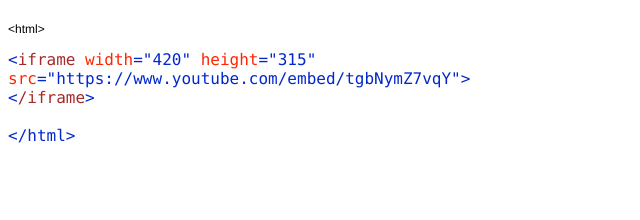
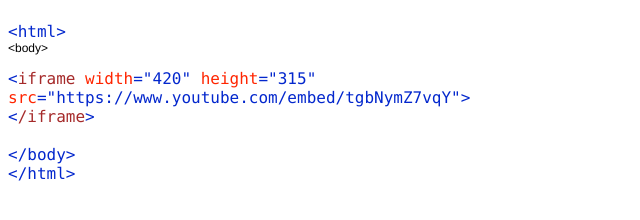
Before and after one commit to Marchahr/marchahr.github.io, a plain HTML site: page index.html in a window 1280 px wide. Shown: the whole page, without its empty margins (0-640 px from the left). Drawn offline with Linux system fonts and the light colour scheme.

Commit message:
Update index.html

```diff
--- a/index.html
+++ b/index.html
@@ -8,11 +8,12 @@
   <meta name="CocoaVersion" content="1348.17">
   <style type="text/css">
     p.p1 {margin: 0.0px 0.0px 0.0px 0.0px; font: 12.0px Helvetica; color: #000000; -webkit-text-stroke: #000000; min-height: 14.0px}
-    p.p2 {margin: 0.0px 0.0px 0.0px 0.0px; font: 12.0px Helvetica; color: #000000; -webkit-text-stroke: #000000}
-    p.p3 {margin: 0.0px 0.0px 0.0px 0.0px; font: 16.0px Consolas; color: #ff2500; -webkit-text-stroke: #ff2500}
-    p.p4 {margin: 0.0px 0.0px 0.0px 0.0px; font: 16.0px Consolas; color: #0327cd; -webkit-text-stroke: #0327cd}
-    p.p5 {margin: 0.0px 0.0px 0.0px 0.0px; font: 16.0px Consolas; color: #a52a2a; -webkit-text-stroke: #a52a2a}
-    p.p6 {margin: 0.0px 0.0px 0.0px 0.0px; font: 16.0px Consolas; color: #0327cd; -webkit-text-stroke: #0327cd; min-height: 19.0px}
+    p.p2 {margin: 0.0px 0.0px 0.0px 0.0px; font: 16.0px Consolas; color: #0327cd}
+    p.p3 {margin: 0.0px 0.0px 0.0px 0.0px; font: 12.0px Helvetica; color: #000000; -webkit-text-stroke: #000000}
+    p.p4 {margin: 0.0px 0.0px 0.0px 0.0px; font: 16.0px Consolas; color: #ff2500; -webkit-text-stroke: #ff2500}
+    p.p5 {margin: 0.0px 0.0px 0.0px 0.0px; font: 16.0px Consolas; color: #0327cd; -webkit-text-stroke: #0327cd}
+    p.p6 {margin: 0.0px 0.0px 0.0px 0.0px; font: 16.0px Consolas; color: #a52a2a; -webkit-text-stroke: #a52a2a}
+    p.p7 {margin: 0.0px 0.0px 0.0px 0.0px; font: 16.0px Consolas; color: #0327cd; -webkit-text-stroke: #0327cd; min-height: 19.0px}
     span.s1 {font-kerning: none}
     span.s2 {font-kerning: none; color: #0327cd; -webkit-text-stroke: 0px #0327cd}
     span.s3 {font-kerning: none; color: #a52a2a; -webkit-text-stroke: 0px #a52a2a}
@@ -22,11 +23,13 @@
 <body>
 <p class="p1"><span class="s1"></span><br></p>
 <p class="p2"><span class="s1">&lt;html&gt;</span></p>
+<p class="p3"><span class="s1">&lt;body&gt;</span></p>
 <p class="p1"><span class="s1"></span><br></p>
-<p class="p3"><span class="s2">&lt;</span><span class="s3">iframe</span><span class="s1"> width</span><span class="s2">="420"</span><span class="s1"> height</span><span class="s2">="315"</span></p>
-<p class="p4"><span class="s4">src</span><span class="s1">="https://www.youtube.com/embed/tgbNymZ7vqY"&gt;</span></p>
-<p class="p5"><span class="s2">&lt;</span><span class="s1">/iframe</span><span class="s2">&gt;</span></p>
-<p class="p6"><span class="s1"></span><br></p>
-<p class="p4"><span class="s1">&lt;/html&gt;</span></p>
+<p class="p4"><span class="s2">&lt;</span><span class="s3">iframe</span><span class="s1"> width</span><span class="s2">="420"</span><span class="s1"> height</span><span class="s2">="315"</span></p>
+<p class="p5"><span class="s4">src</span><span class="s1">="https://www.youtube.com/embed/tgbNymZ7vqY"&gt;</span></p>
+<p class="p6"><span class="s2">&lt;</span><span class="s1">/iframe</span><span class="s2">&gt;</span></p>
+<p class="p7"><span class="s1"></span><br></p>
+<p class="p5"><span class="s1">&lt;/body&gt;</span></p>
+<p class="p5"><span class="s1">&lt;/html&gt;</span></p>
 </body>
 </html>
```
